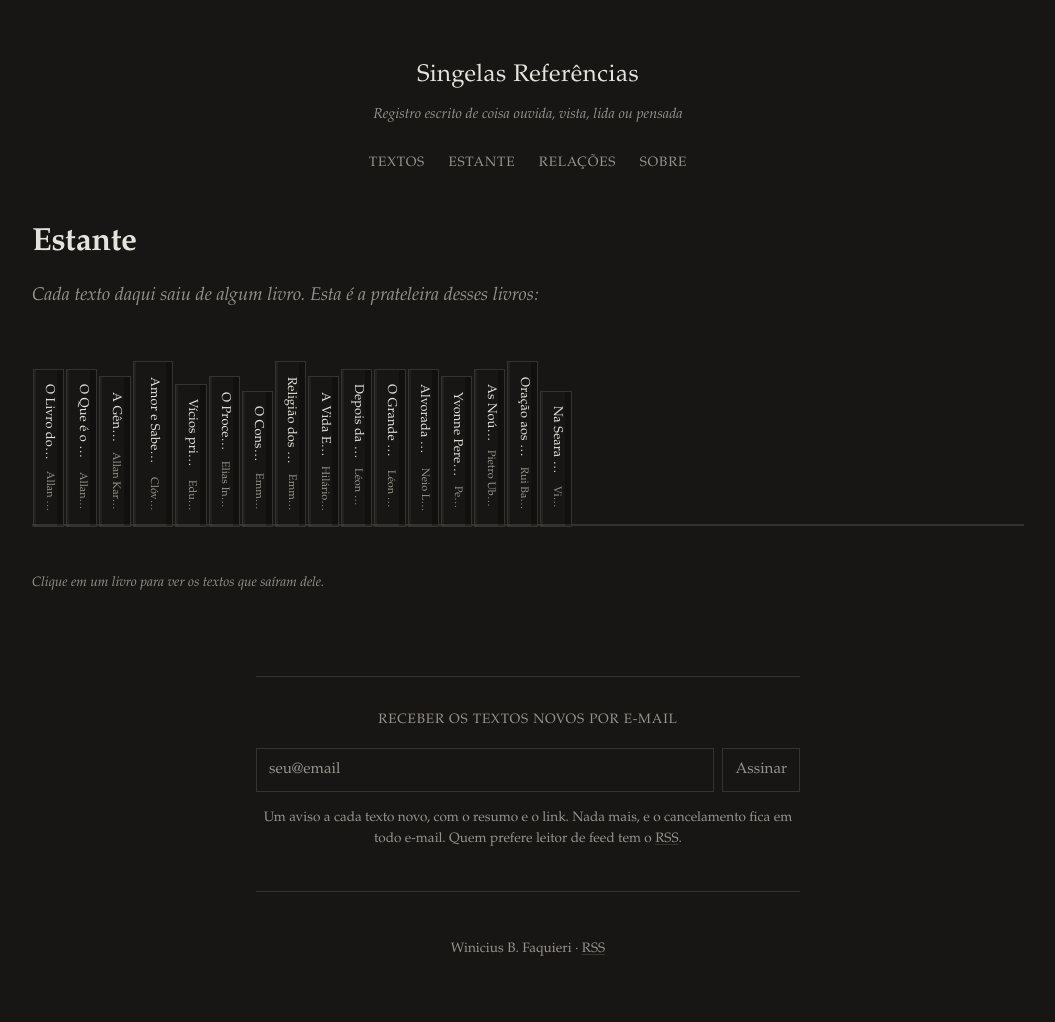
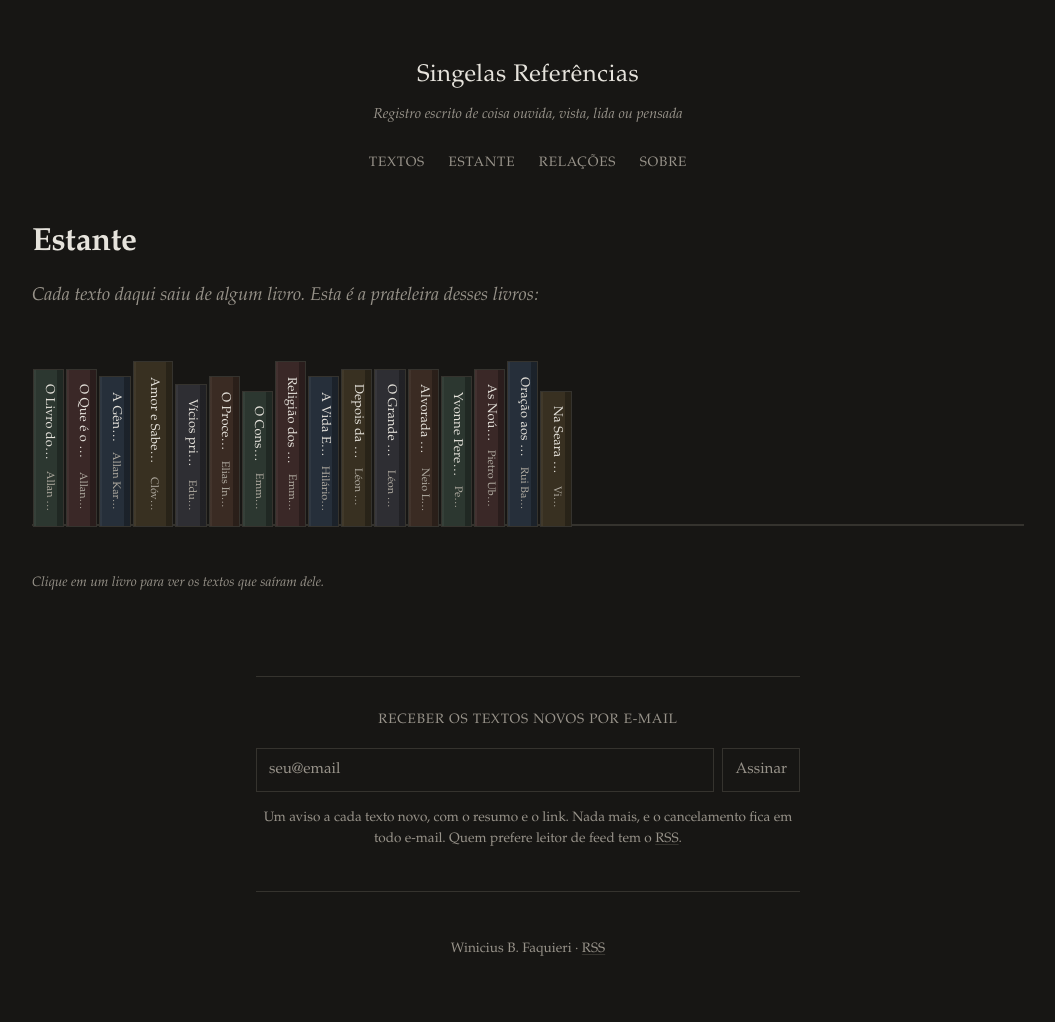
Before and after one commit to wfaquieri/singelas-referencias, a Jekyll site: the page built from estante.html, in a window 1280 px wide. Shown: the whole page, without its empty margins (112-1167 px from the left). Built offline with Jekyll 4.4.1, drawn with Linux system fonts in a browser that asks for light colours.

Commit message:
Da uma cor de capa a cada livro, revezando ao longo da fileira
Seis tons de encadernacao antiga — musgo, vinho, noite, ocre, ardosia,
terracota — que se revezam pela posicao na prateleira. Sao escuros de proposito:
a pagina e escura e nao tem cor nenhuma em lugar nenhum, de modo que cor viva
aqui viraria brinquedo no meio de um lugar sobrio. O contraste do titulo sobre a
capa fica em torno de 10 para 1, folgado.

A cor vem da posicao, e nao da obra. Nao quer dizer nada, nao ha legenda a
decorar, e muda quando entra um livro novo na frente de outro — o que so e
aceitavel porque nao significa coisa alguma. Se um dia a cor precisar dizer algo,
o lugar dela passa a ser o estante.yml, e nao o nth-child.

Vai junto o nome do autor um degrau mais claro. Ele e miudo e passou a ficar
sobre a capa, e nao sobre o fundo da pagina: no cinza do resto do site caia para
4,05 de contraste sobre a capa mais clara, abaixo do minimo legivel. Agora o pior
caso e 5,42.

Co-Authored-By: Claude Opus 5 <noreply@anthropic.com>

```diff
--- a/assets/css/style.css
+++ b/assets/css/style.css
@@ -444,9 +444,10 @@ a:hover { text-decoration-color: var(--realce); }
   height: var(--altura);
   padding: 0.9rem 0.3rem;
   border: 1px solid var(--tenue);
+  background-color: var(--capa, transparent);
   /* O vinco claro de um lado e a sombra do outro é o que faz o retângulo
      parecer um objeto de pé, e não um traço no papel. */
-  background:
+  background-image:
     linear-gradient(to right,
       rgba(230, 227, 220, 0.05) 0 2px,
       transparent 2px calc(100% - 6px),
@@ -459,6 +460,22 @@ a:hover { text-decoration-color: var(--realce); }
   transition: transform 0.18s ease, border-color 0.18s ease;
 }
 
+/* Seis tons de capa, revezando ao longo da fileira. São cores de encadernação
+   antiga — musgo, vinho, noite, ocre, ardósia, terracota — e todas escuras de
+   propósito: a página é escura, e cor viva aqui viraria brinquedo no meio de um
+   lugar sóbrio. O que elas fazem é separar um volume do vizinho.
+
+   A cor vem da posição na prateleira, não da obra: não quer dizer nada, e não
+   há legenda a decorar. Muda quando um livro novo entra na frente de outro, e
+   isso é aceitável justamente porque não significa coisa alguma. */
+
+.vao:nth-child(6n + 1) .livro { --capa: #2c3730; }
+.vao:nth-child(6n + 2) .livro { --capa: #3a2827; }
+.vao:nth-child(6n + 3) .livro { --capa: #262f3a; }
+.vao:nth-child(6n + 4) .livro { --capa: #383021; }
+.vao:nth-child(6n + 5) .livro { --capa: #2e2e33; }
+.vao:nth-child(6n + 6) .livro { --capa: #3a2b23; }
+
 .livro-titulo,
 .livro-autor {
   overflow: hidden;
@@ -467,7 +484,11 @@ a:hover { text-decoration-color: var(--realce); }
 }
 
 .livro-titulo { font-size: 0.8rem; letter-spacing: 0.01em; }
-.livro-autor { color: var(--suave); font-size: 0.68rem; }
+/* Um degrau mais claro que o --suave do resto do site. O nome do autor é miúdo
+   e agora fica sobre a capa colorida, e não sobre o fundo da página: no --suave
+   ele caía para 4,05 de contraste sobre a capa mais clara, abaixo do mínimo
+   legível. Aqui o pior caso é 5,42. */
+.livro-autor { color: #b0aba1; font-size: 0.68rem; }
 
 .livro:hover { border-color: var(--realce); }
 .livro:hover .livro-titulo { color: var(--realce); }
```
